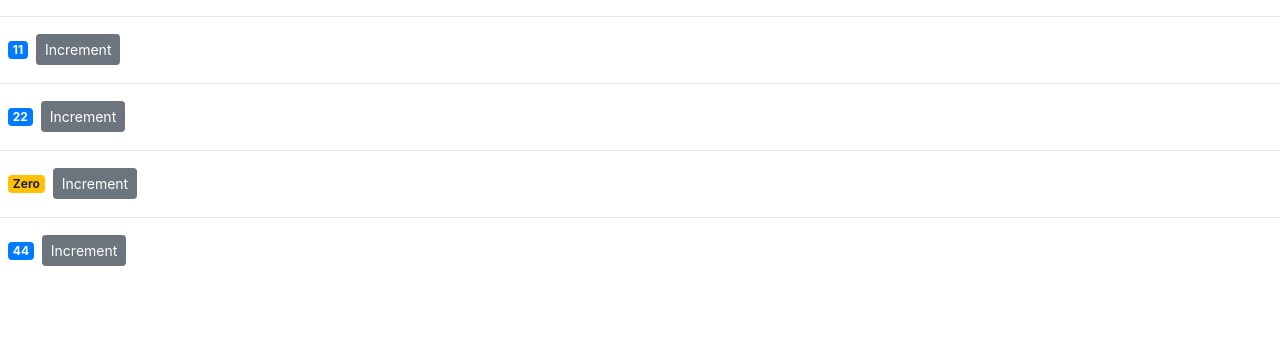
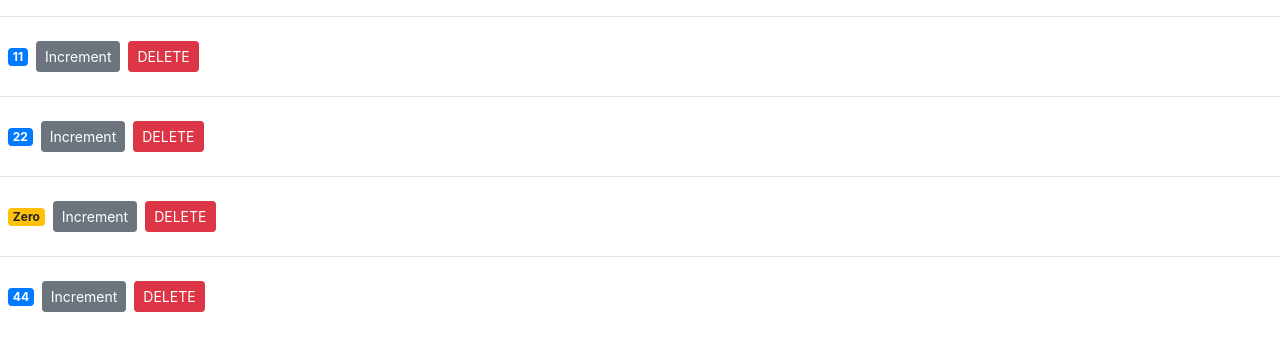
Before and after one commit to cnrgrl/mosh, a React (Create React App) app in the folder mosh-app/: page / in a window 1280 px wide. Shown: the top 350 px of the page. Built offline with nearby package versions, Linux system fonts and the light colour scheme.

Commit message:
onDelete works

```diff
--- a/mosh-app/src/components/counter.jsx
+++ b/mosh-app/src/components/counter.jsx
@@ -21,13 +21,21 @@
             {/* <h4>{this.props.id}</h4> */}
 
             <span className={this.getBadgeClasses()}> {this.formatCount()}</span>
+
             <button
             onClick={this.handleIncrement}
             className="btn btn-secondary btn-sm">
                 Increment
             </button>
+
+            <button onClick={()=>this.props.onDelete(this.props.id)} className="btn btn-danger btn-sm m-2">DELETE</button>
         </React.Fragment> );
     }
+
+
+
+
+
     getBadgeClasses() {
         let classes = "badge m-2 badge-";
         classes += this.state.value===0 ? "warning":"primary";
--- a/mosh-app/src/components/counters.jsx
+++ b/mosh-app/src/components/counters.jsx
@@ -11,11 +11,19 @@
         {id: 4, value:44}
     ]
 };
+
+    handleDelete=(counterId)=>{
+        console.log("delete func called")
+        const counters=this.state.counters.filter(c=>c.id !== counterId );
+        this.setState({counters});
+
+    };
     render() {
+
         return (
         <div>
             {this.state.counters.map(counter=>(
-            <Counter key={counter.id} value={counter.value} id={counter.id+counter.value}/>
+            <Counter key={counter.id} value={counter.value} id={counter.id+counter.value} onDelete={this.handleDelete}/>
                 ))}
         </div>
         );
```
